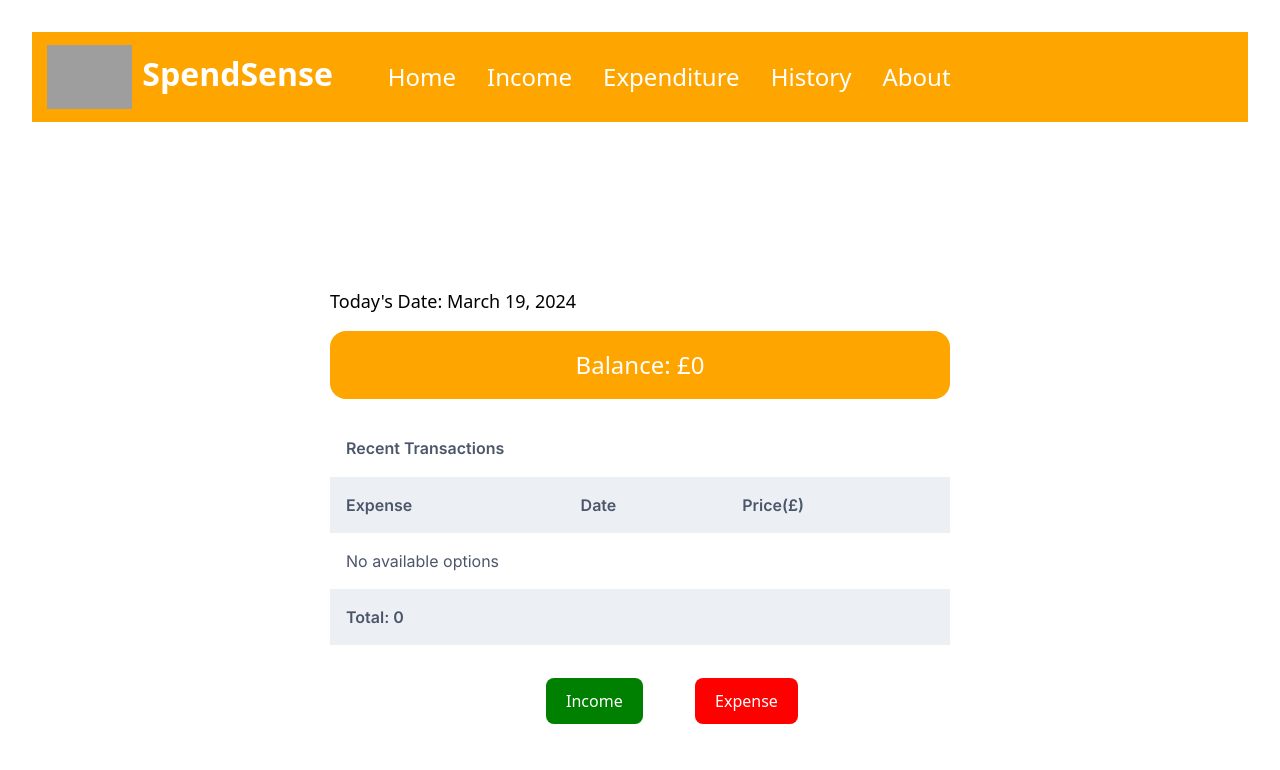
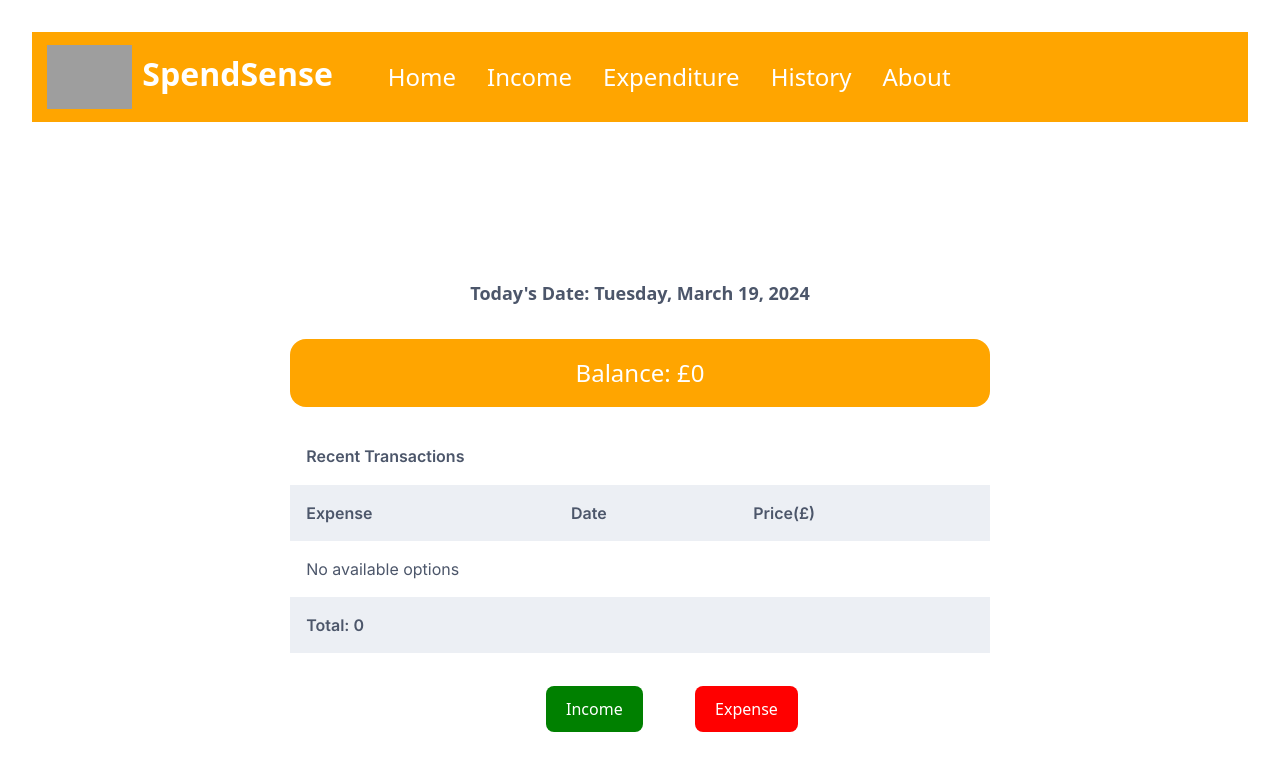
Before and after one commit to cgbea/Expenses-tracker, a React (Vite) app: page / in a window 1280 px wide. Shown: the top 770 px of the page. Built offline with nearby package versions, Linux system fonts and the light colour scheme; grey boxes are pictures that could not be loaded.

Commit message:
tweaks to date on Home

```diff
--- a/src/components/NavBar/NavBar.jsx
+++ b/src/components/NavBar/NavBar.jsx
@@ -13,7 +13,7 @@ function NavBar() {
       </Navbar.Brand>
       <Navbar.Toggle aria-controls="basic-navbar-nav" />
       <Navbar.Collapse id="basic-navbar-nav">
-        <Nav className="ml-auto">
+        <Nav>
           <Nav.Link as={Link} to="/">Home</Nav.Link>
           <Nav.Link as={Link} to="/income">Income</Nav.Link>
           <Nav.Link as={Link} to="/expenditure">Expenditure</Nav.Link>
--- a/src/pages/Home.jsx
+++ b/src/pages/Home.jsx
@@ -12,8 +12,8 @@ function Home() {
       <div className="row">
         <div className="col-md-12 form">
           {/* Display today's date */}
-          <div style={{ fontSize: '18px', color: 'black', marginBottom: '1rem' }}>
-            Today's Date: {dayjs().format('MMMM D, YYYY')}
+          <div style={{ fontSize: '18px', color: '#4c566a', marginBottom: '2rem', textAlign: 'center', fontWeight: 'bold' }}>
+            Today's Date: {dayjs().format('dddd, MMMM D, YYYY')}
           </div>
           {/*This section shows the balance of the account depending on input data */}
           <section style={{ padding: '16px', borderRadius: "16px", backgroundColor: "orange", width: '100%', display: 'flex', justifyContent: 'center' }}>
```
